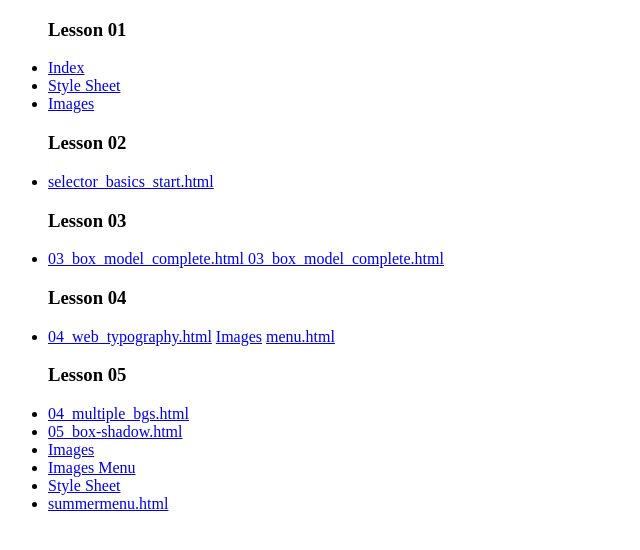
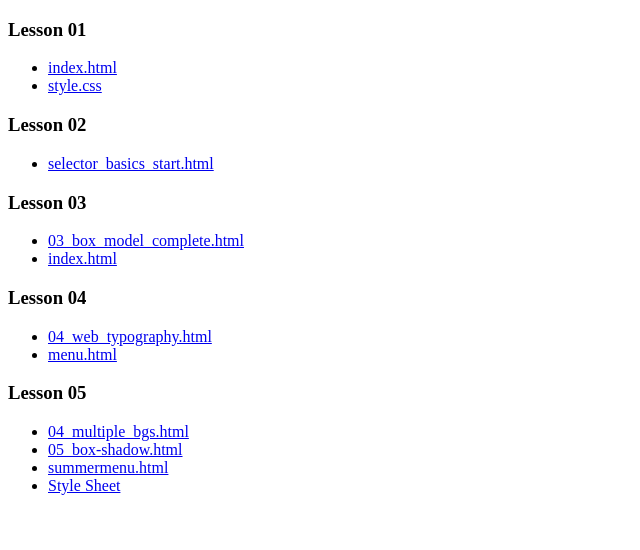
Before and after one commit to leradejong/webd168, a plain HTML site: page index.html in a window 1280 px wide. Shown: the whole page, without its empty margins (0-640 px from the left). Drawn offline with Linux system fonts and the light colour scheme.

Commit message:
lesson index file updates

```diff
--- a/index.html
+++ b/index.html
@@ -7,43 +7,47 @@
   </head>
   <body>
     <nav>
+      <h3>Lesson 01</h3>
       <ul>
-        <h3>Lesson 01</h3>
-        <li><a href="lesson01/index.html">Index </a></li>
-        <li><a href="lesson01/style.css">Style Sheet </a></li>
-        <li><a href="lesson01/images/"> Images </a></li>
+        <li><a href="lesson01/index.html">index.html</a></li>
+        <li><a href="lesson01/style.css">style.css</a></li>
+      </ul>
 
-        <h3>Lesson 02</h3>
+      <h3>Lesson 02</h3>
+      <ul>
         <li>
           <a href="lesson02/selector_basics_start.html">
             selector_basics_start.html
           </a>
         </li>
+      </ul>
 
-        <h3>Lesson 03</h3>
+      <h3>Lesson 03</h3>
+      <ul>
         <li>
           <a href="lesson03/03_box_model_complete.html">
             03_box_model_complete.html
           </a>
-          <a href="lesson03/index.html"> 03_box_model_complete.html </a>
         </li>
+        <li><a href="lesson03/index.html"> index.html </a></li>
+      </ul>
 
-        <h3>Lesson 04</h3>
+      <h3>Lesson 04</h3>
+      <ul>
         <li>
           <a href="lesson04/04_web_typography.html">04_web_typography.html</a>
-          <a href="lesson04/images/">Images</a>
-          <a href="lesson04/menu.html">menu.html</a>
         </li>
+        <li><a href="lesson04/menu.html">menu.html</a></li>
+      </ul>
 
-        <h3>Lesson 05</h3>
+      <h3>Lesson 05</h3>
+      <ul>
         <li>
           <a href="lesson05/04_multiple_bgs.html">04_multiple_bgs.html</a>
         </li>
         <li><a href="lesson05/05_box-shadow.html">05_box-shadow.html</a></li>
-        <li><a href="lesson05/images/">Images</a></li>
-        <li><a href="lesson05/imagesmenu/">Images Menu</a></li>
-        <li><a href="lesson05/styles/">Style Sheet</a></li>
         <li><a href="lesson05/summermenu.html">summermenu.html</a></li>
+        <li><a href="lesson05/styles/styles.css">Style Sheet</a></li>
       </ul>
     </nav>
   </body>
```
